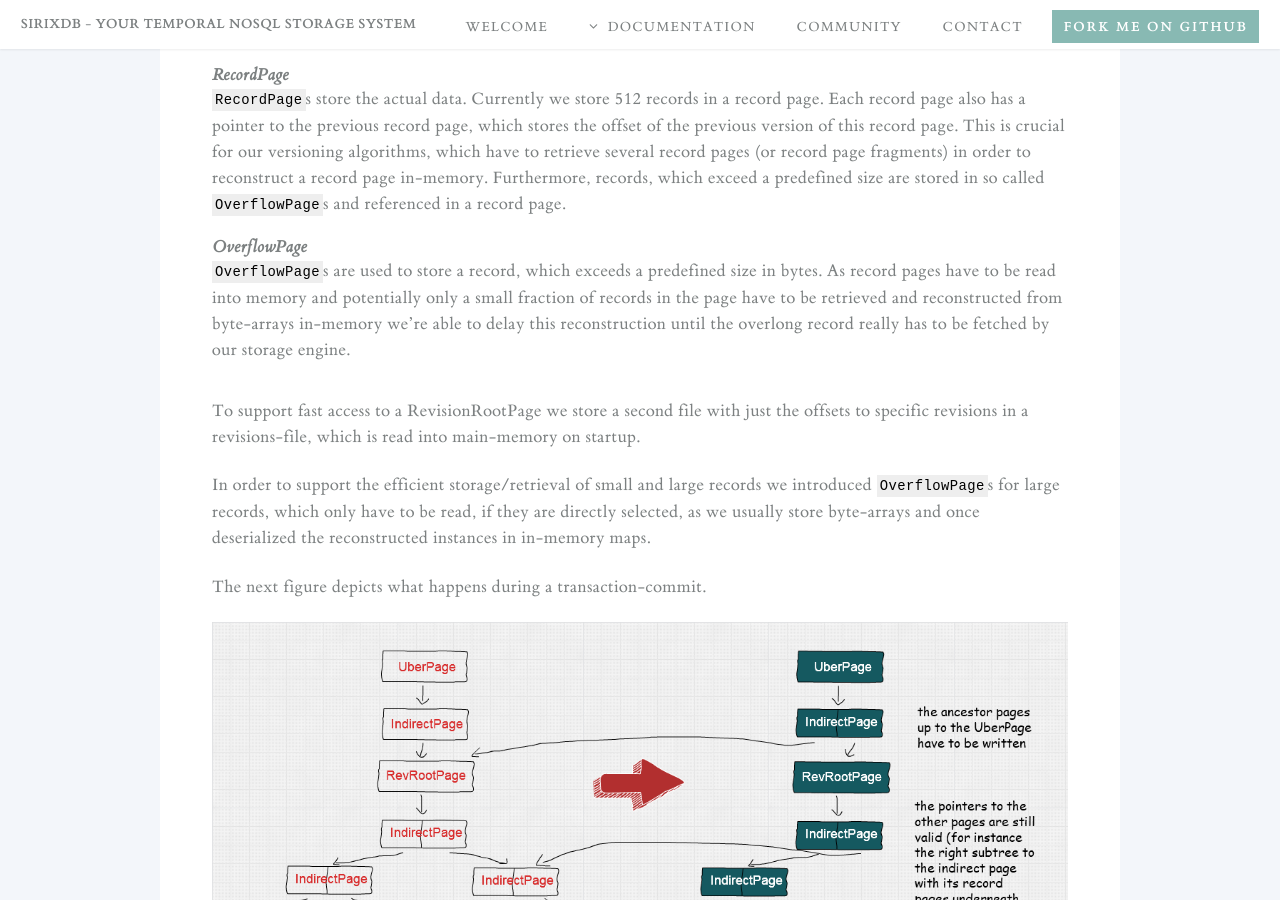
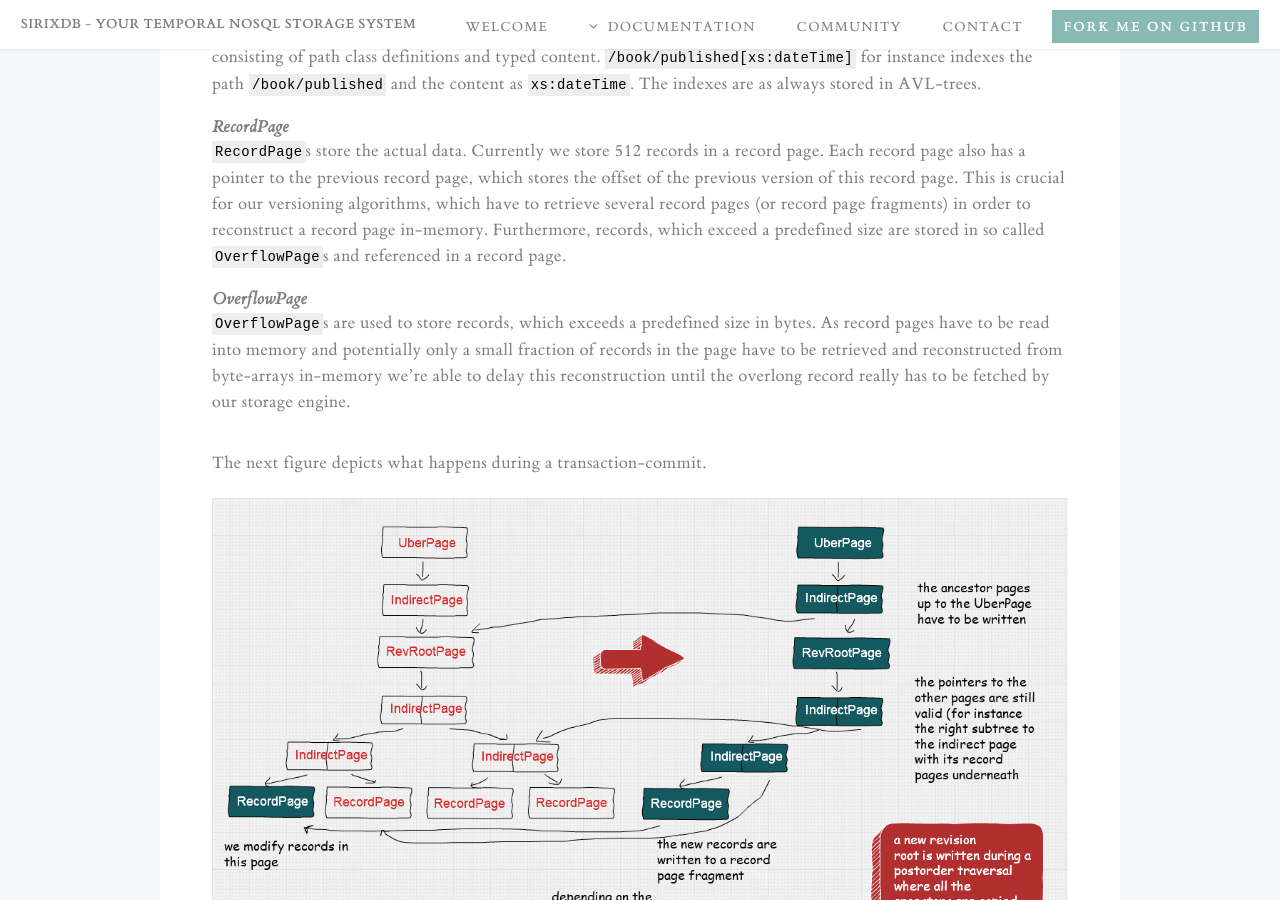
Before and after one commit to sirixdb/sirixdb.github.io, a Jekyll site: the page built from concepts.md, in a window 1280 px wide and 900 px high, scrolled down 3660 px. Built offline with Jekyll 4.4.1, drawn with Linux system fonts in a browser that asks for light colours; our own code applies the rules of GitHub Pages for plain Markdown files; some of the changed text lies outside the part shown.

Commit message:
Update concepts.md

```diff
--- a/concepts.md
+++ b/concepts.md
@@ -60,11 +61,7 @@ RecordPage
 : `RecordPage`s store the actual data. Currently we store 512 records in a record page. Each record page also has a pointer to the previous record page, which stores the offset of the previous version of this record page. This is crucial for our versioning algorithms, which have to retrieve several record pages (or record page fragments) in order to reconstruct a record page in-memory. Furthermore, records, which exceed a predefined size are stored in so called `OverflowPage`s and referenced in a record page.
 
 OverflowPage
-: `OverflowPage`s are used to store a record, which exceeds a predefined size in bytes. As record pages have to be read into memory and potentially only a small fraction of records in the page have to be retrieved and reconstructed from byte-arrays in-memory we're able to delay this reconstruction until the overlong record really has to be fetched by our storage engine.
-
-To support fast access to a RevisionRootPage we store a second file with just the offsets to specific revisions in a revisions-file, which is read into main-memory on startup.
-
-In order to support the efficient storage/retrieval of small and large records we introduced `OverflowPage`s for large records, which only have to be read, if they are directly selected, as we usually store byte-arrays and once deserialized the reconstructed instances in in-memory maps.
+: `OverflowPage`s are used to store records, which exceeds a predefined size in bytes. As record pages have to be read into memory and potentially only a small fraction of records in the page have to be retrieved and reconstructed from byte-arrays in-memory we're able to delay this reconstruction until the overlong record really has to be fetched by our storage engine.
 
 The next figure depicts what happens during a transaction-commit.
 
```
Also changed, not shown: other parts of concepts.md (+1 -0 lines).
